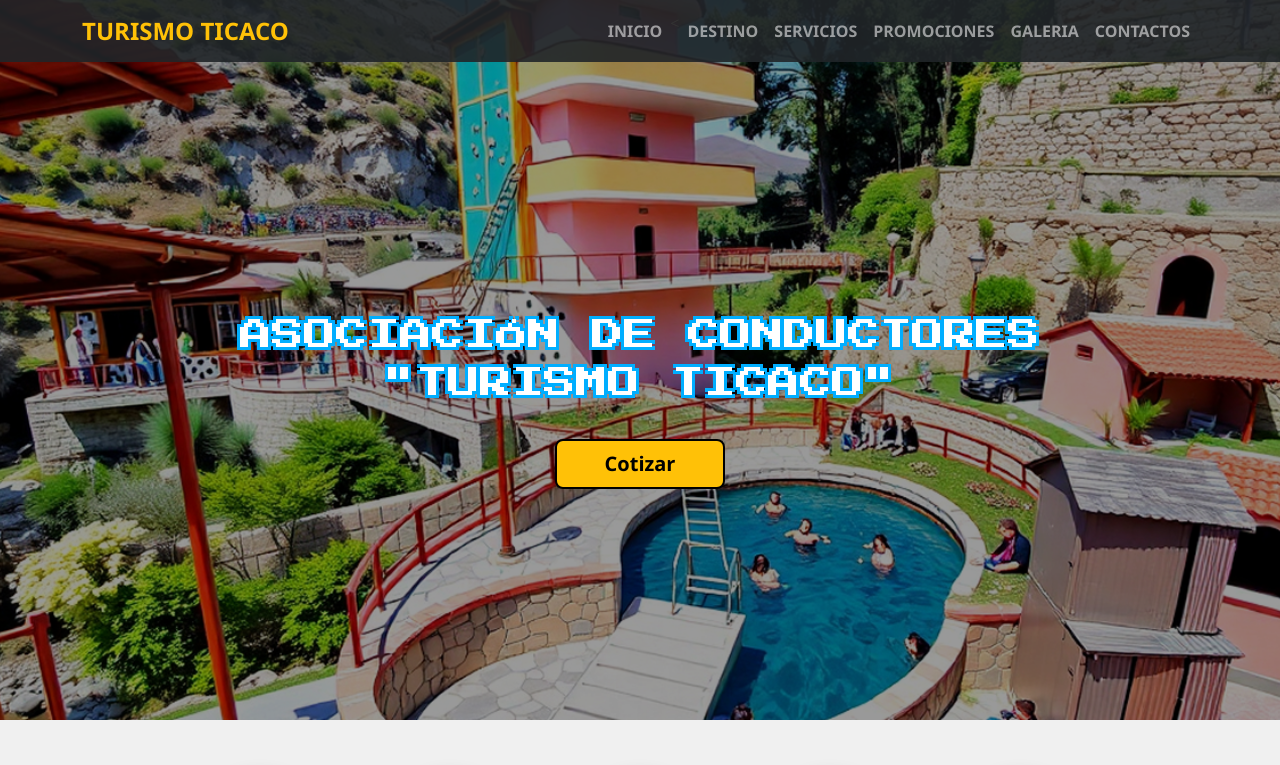
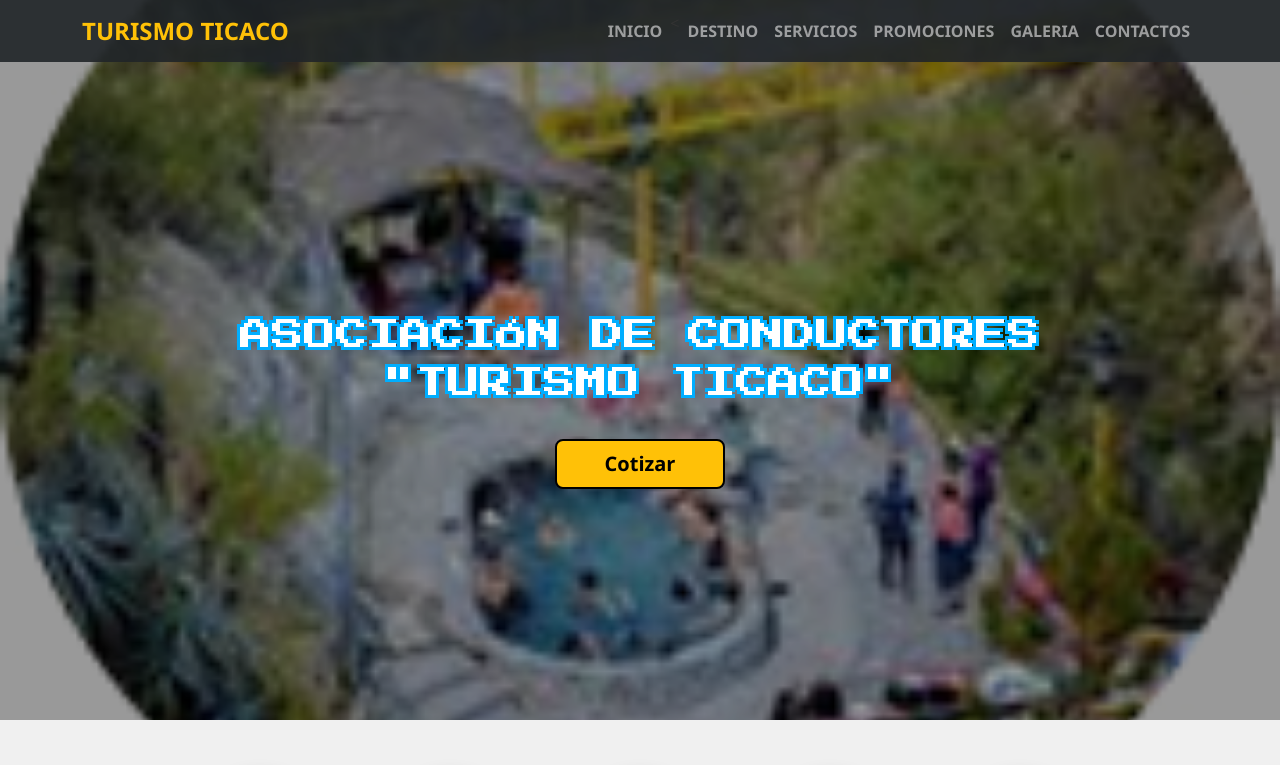
Before and after one commit to JarenNash02/TurismoTicaco, a plain HTML site: page index.html in a window 1280 px wide. Shown: the top 765 px of the page. Drawn offline with nearby package versions, Linux system fonts and the light colour scheme.

Commit message:
Update style.css

```diff
--- a/style.css
+++ b/style.css
@@ -37,7 +37,7 @@ h1, h2, h3, h4, h5, h6 {
 # Hero Section
 --------------------------------------------------------------*/
 .hero-section {
-    background: url(/IMG/hero-bg.jpg.jpg) no-repeat center center; /* Reemplaza 'hero-bg.jpg' con tu imagen */
+    background: url(IMG/destino-putina.jpg.jpg) no-repeat center center; /* Reemplaza 'hero-bg.jpg' con tu imagen */
     background-size: cover;
     min-height: 90vh;
     position: relative;
```
